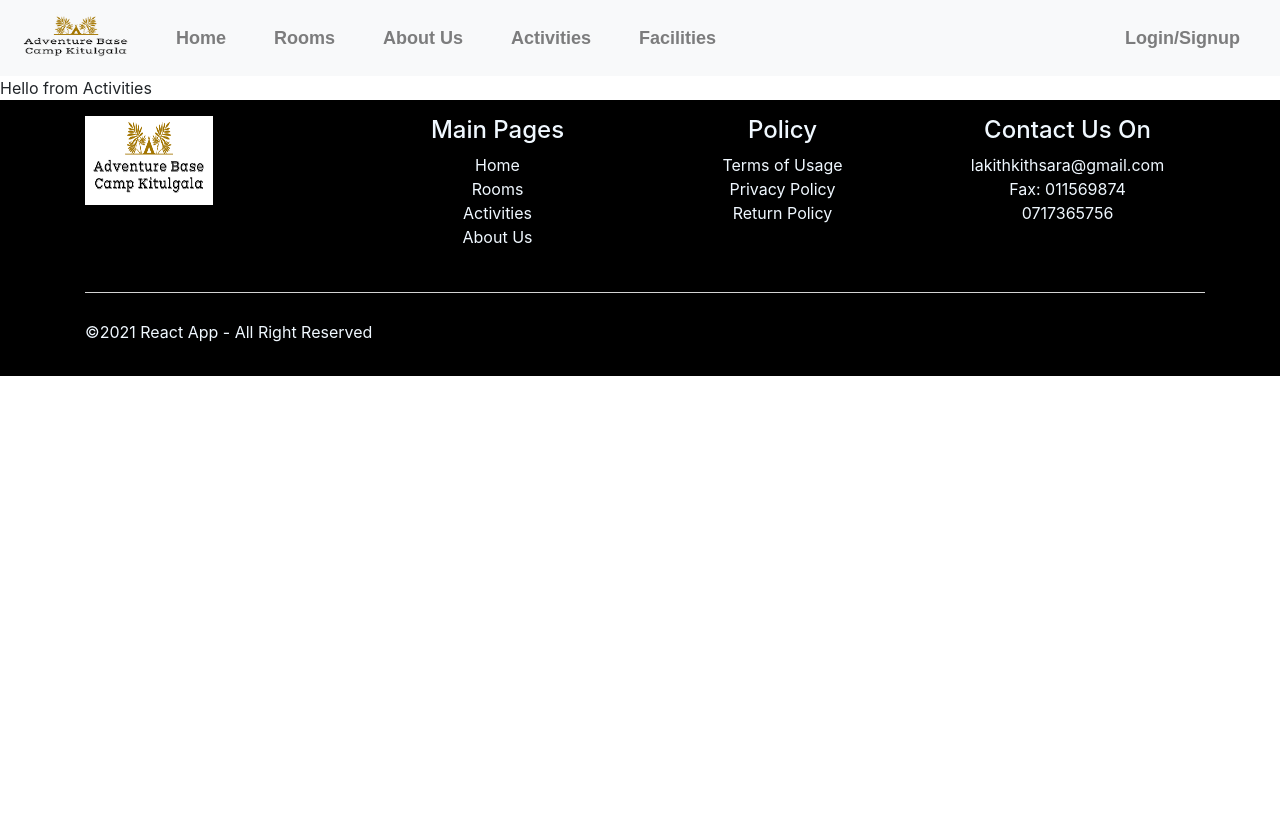
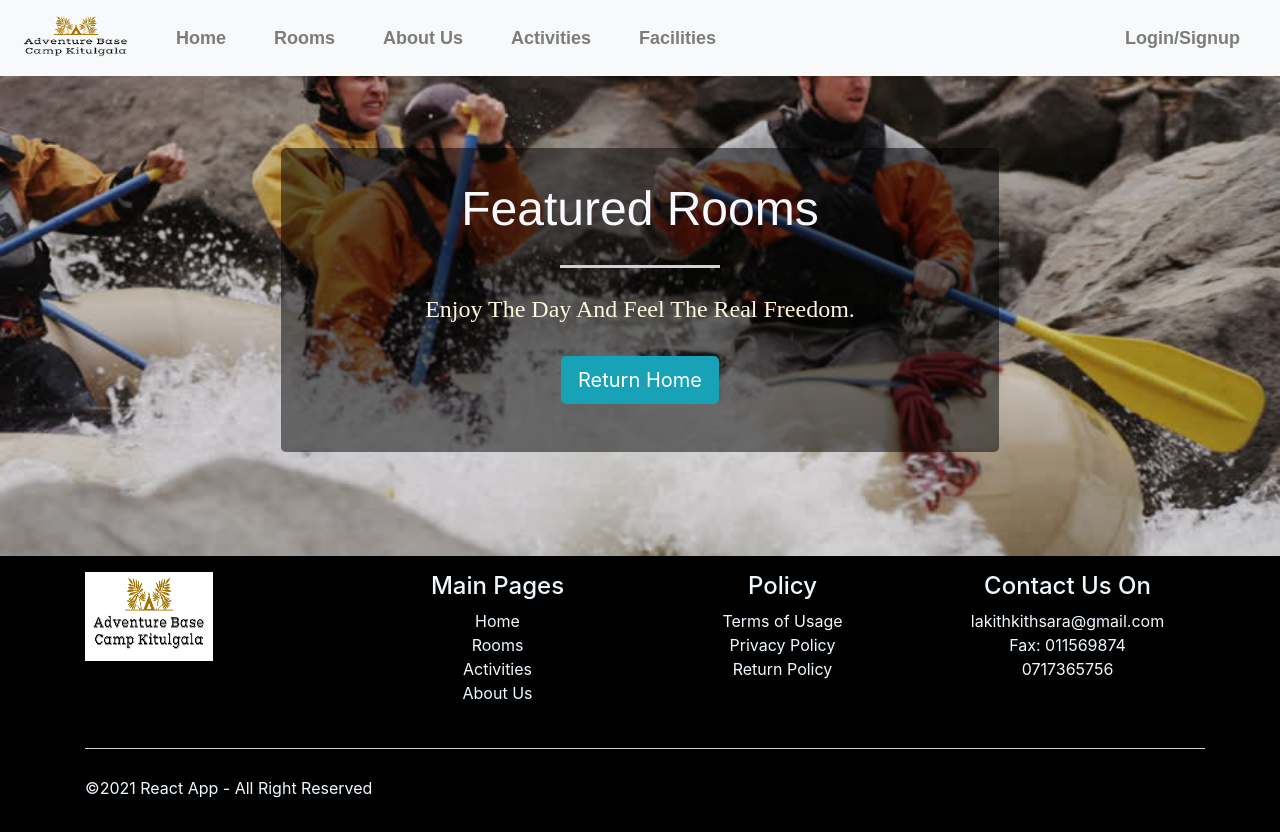
Before and after one commit to Thusiya05/hotel-system, a React (Create React App) app: page /activities in a window 1280 px wide. Before the commit the page ends 800 px from the top, so only its background shows below. Built offline with nearby package versions, Linux system fonts and the light colour scheme.

Commit message:
activity page first step

```diff
--- a/src/App.css
+++ b/src/App.css
@@ -2,7 +2,6 @@
 nav img{
     height: 50px;
     width: 120px;
-    /* margin:0 72rem 0 0 */
 
 }
  .nav-link{
@@ -12,22 +11,20 @@ nav img{
     text-align: right;
     margin: 0 1rem;
  }
- /* .navbar-toggler-icon{
-     color: black;
- } */
+
 /* End of NavBar */
 
 /* Hero Component */
 .defaultHero,
-.roomsHero
-{
+.roomsHero{
     min-height: calc(90vh - 66px);
     background: url("./images/hotel2.jpg") center/ cover no-repeat;
     display: flex;
     align-items: center;
     justify-content: center;
 }
-.activityHero{
+.activityHero,
+.activity-Hero{
   min-height: calc(90vh - 66px);
   background: url("./images/waterBoat.jpg") center/ cover no-repeat;
   display: flex;
@@ -44,6 +41,10 @@ nav img{
 .roomsHero{
     background-image: url("./images/hotel-room.jpg");
     min-height: 60vh;
+}
+.activity-Hero{
+  background-image: url("./images/waterBoat.jpg");
+  min-height: 60vh;
 }
 /* End of Hero */
 
--- a/src/Pages/Activities.js
+++ b/src/Pages/Activities.js
@@ -1,10 +1,16 @@
 import React from 'react'
+import Banner from "../Components/Banner"
+import Hero from '../Components/Hero'
 
 const Activities = () => {
     return (
-        <div>
-            Hello from Activities
-        </div>
+        <>
+        <Hero hero="activity-Hero">
+            <Banner title="Featured Rooms" subtitle="Enjoy the day and feel the real freedom." children="return Home" path="/"></Banner>
+        </Hero>
+
+
+    </>
     )
 }
 export default Activities
```
